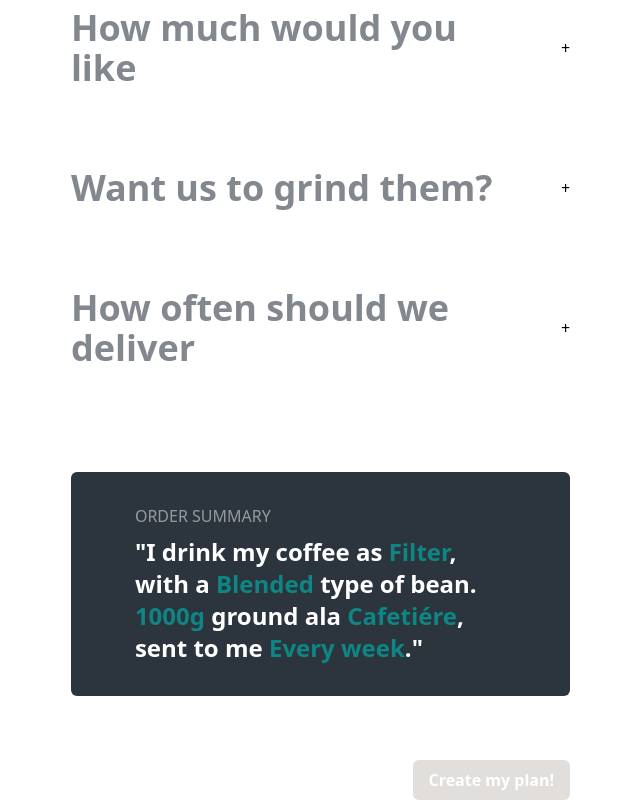
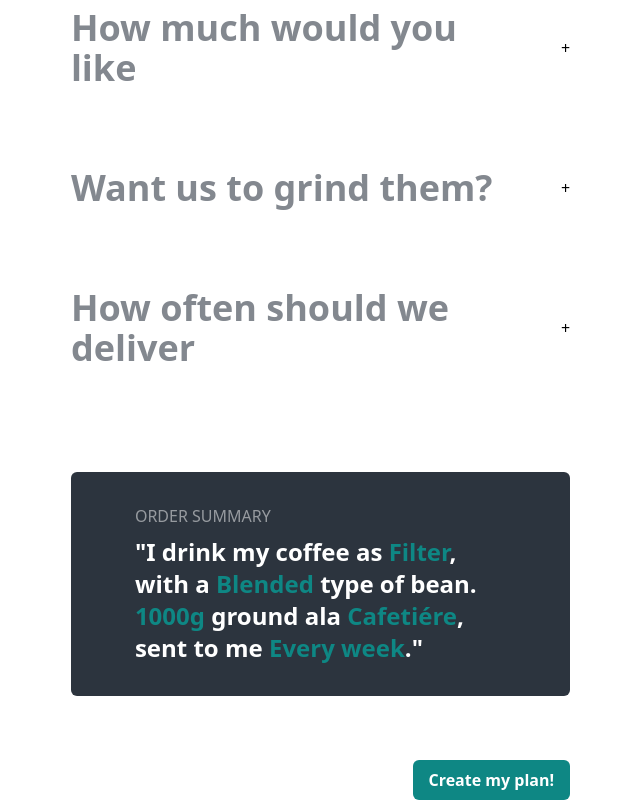
Before and after one commit to azanra/coffee-subscription, a React (Vite) app: page /plan in a window 1280 px wide. Shown: the part 779-1579 px from the top of the page, without its empty margins (461-1101 px from the left). Built offline with nearby package versions, Linux system fonts and the light colour scheme.

Commit message:
refactor: create reusable component for summary

```diff
--- a/src/pages/components/plan/OrderSummary.tsx
+++ b/src/pages/components/plan/OrderSummary.tsx
@@ -1,3 +1,5 @@
+import OrderSummaryText from "./OrderSummaryText";
+
 export interface Order {
   preference: string | null;
   beanType: string | null;
@@ -12,54 +14,26 @@ interface IOrderSummary {
 
 const OrderSummary = ({ order }: IOrderSummary) => {
   const { preference, beanType, quantity, grindOption, deliveries } = order;
-
   const isCapsules = preference === "Capsule";
-  const isWholeBean = grindOption === "Wholebean";
-  const isWithGroundAla = !isCapsules && !isWholeBean && "ground ala";
 
   const isOrderCompleted =
     preference && beanType && quantity && deliveries && isCapsules
       ? isCapsules
       : grindOption !== null;
 
-  const getOrderSummary = (order: string | null, text: string = "") => {
-    return (
-      <span>
-        {text}{" "}
-        <span
-          className={
-            order
-              ? "text-[#0e8784]"
-              : " inline-block w-[30px] h-[30px] border-b-1 border-dashed border-[#0e8784]"
-          }
-        >{`${order ? order : " "}`}</span>
-      </span>
-    );
-  };
-
-  const getPreference = getOrderSummary(
-    preference,
-    isCapsules ? "using" : "as",
-  );
-  const getBeanType = getOrderSummary(beanType);
-  const getQuantity = getOrderSummary(quantity);
-  const getGrindOption = !isCapsules && getOrderSummary(grindOption);
-  const getDeliveries = getOrderSummary(deliveries);
-
   return (
     <div className="mt-[64px]">
       <div className="bg-[#2c343e] px-[64px] py-[32px] rounded-md mb-[64px]">
         <h1 className="text-[#ffffff] opacity-[0.5] mb-[8px]">ORDER SUMMARY</h1>
-        <p className="text-white font-extrabold text-2xl">
-          "I drink my coffee {getPreference}, with a {getBeanType} type of bean.{" "}
-          {getQuantity} {isWithGroundAla}
-          {getGrindOption}, sent to me {getDeliveries}."
-        </p>
+        <OrderSummaryText
+          customClass="text-white font-extrabold text-2xl"
+          order={order}
+        />
       </div>
       <div className="flex justify-end">
         <button
           className="bg-[#0e8784] text-white font-bold px-[16px] py-[8px] rounded-md disabled:bg-[#e2dedb]"
-          disabled={isOrderCompleted}
+          disabled={!isOrderCompleted}
         >
           Create my plan!
         </button>
--- /dev/null
+++ b/src/pages/components/plan/OrderSummaryText.tsx
@@ -0,0 +1,50 @@
+import type { Order } from "./OrderSummary";
+
+const OrderSummaryText = ({
+  customClass = "",
+  order,
+}: {
+  customClass?: string;
+  order: Order;
+}) => {
+  const { preference, beanType, quantity, grindOption, deliveries } = order;
+
+  const isCapsules = preference === "Capsule";
+  const isWholeBean = grindOption === "Wholebean";
+  const isWithGroundAla = !isCapsules && !isWholeBean ? "ground ala" : "";
+
+  const getOrderSummary = (order: string | null, text: string = "") => {
+    return (
+      <span>
+        {text}{" "}
+        <span
+          className={
+            order
+              ? "text-[#0e8784]"
+              : " inline-block w-[30px] h-[30px] border-b-1 border-dashed border-[#0e8784]"
+          }
+        >{`${order ? order : " "}`}</span>
+      </span>
+    );
+  };
+
+  const getPreference = getOrderSummary(
+    preference,
+    isCapsules ? "using" : "as",
+  );
+  const getBeanType = getOrderSummary(beanType);
+  const getQuantity = getOrderSummary(quantity);
+  const getGrindOption = !isCapsules ? getOrderSummary(grindOption) : null;
+  const getDeliveries = getOrderSummary(deliveries);
+
+  return (
+    <p className={customClass}>
+      "I drink my coffee {getPreference}, with a {getBeanType} type of bean.{" "}
+      {getQuantity} {isWithGroundAla} {getGrindOption}, sent to me{" "}
+      {getDeliveries}
+      ."
+    </p>
+  );
+};
+
+export default OrderSummaryText;
```
